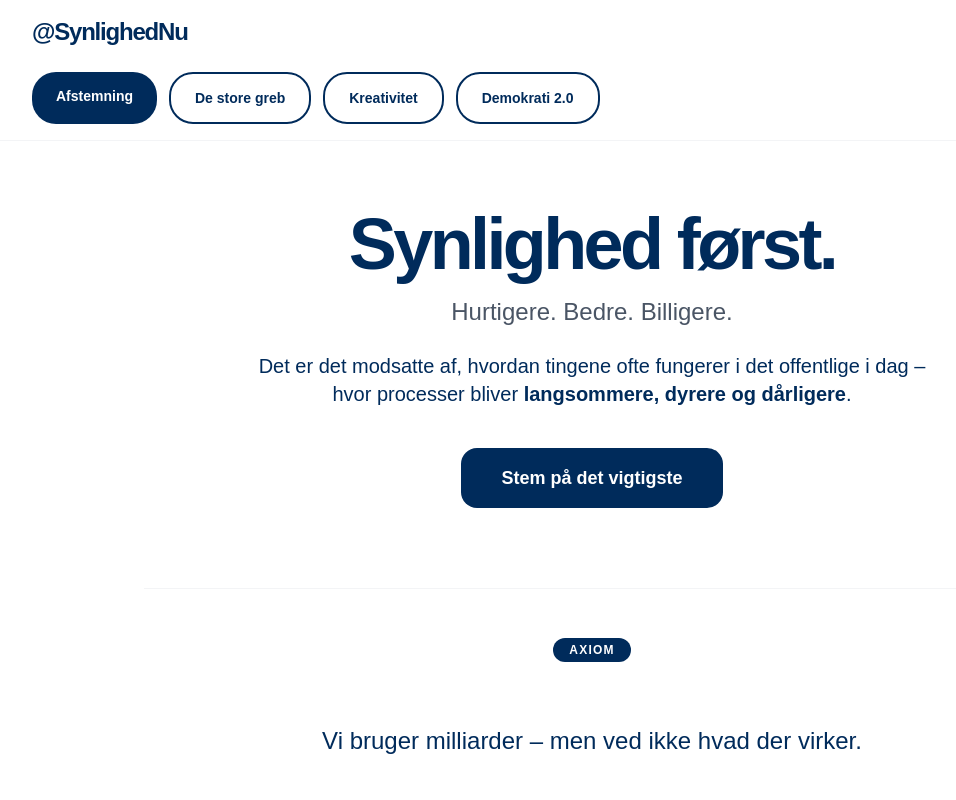
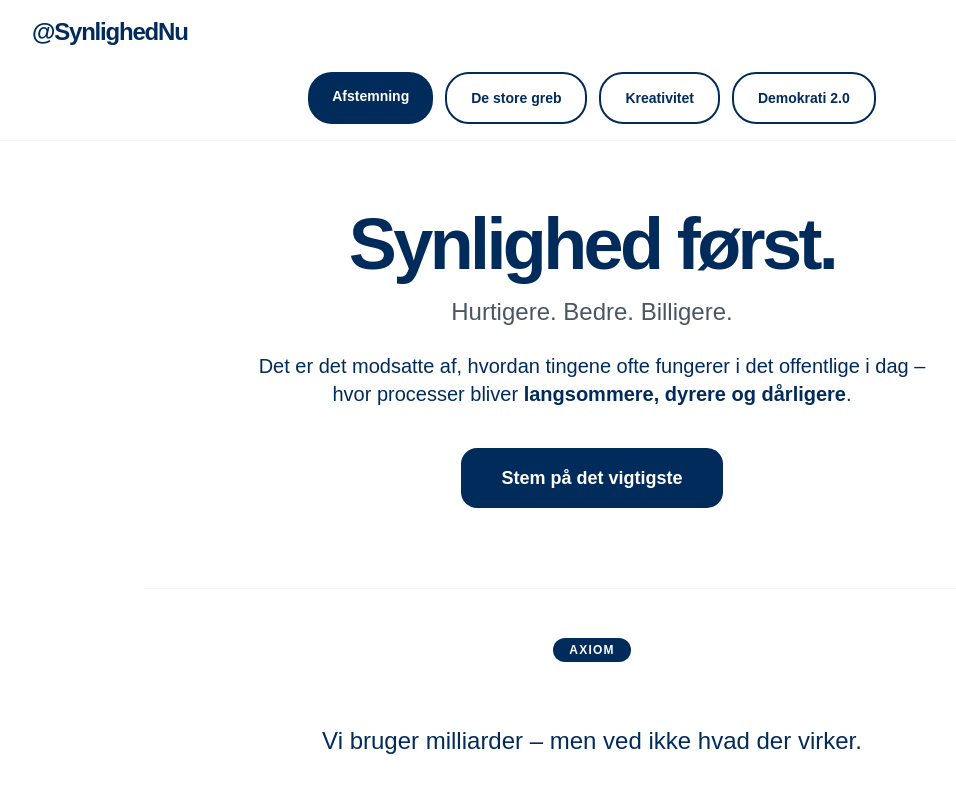
Before and after one commit to synlighed-nu/synlighed-nu-clean, a Next.js app: page / in a window 1280 px wide. Shown: the top 800 px of the page, without its empty margins (48-1004 px from the left). Built offline with nearby package versions, Linux system fonts and the light colour scheme.

Commit message:
Update _Nav.tsx

```diff
--- a/app/components/_Nav.tsx
+++ b/app/components/_Nav.tsx
@@ -10,11 +10,12 @@ export default function Nav({ simple = false }: { simple?: boolean }) {
     <nav className="fixed top-0 left-0 right-0 bg-white/95 backdrop-blur-md z-50 border-b border-gray-100 print:hidden">
       <div className="max-w-6xl mx-auto px-4 py-4">
 
-        <div className="flex justify-between items-center">
+        <div className="flex items-center justify-between">
           <Link href="/" className="text-2xl font-semibold tracking-tighter text-[#002B5B]">
             @SynlighedNu
           </Link>
 
+          {/* Hamburger – kun mobil */}
           <button
             onClick={() => setMenuOpen(!menuOpen)}
             className="md:hidden text-3xl text-[#002B5B] focus:outline-none"
@@ -23,13 +24,13 @@ export default function Nav({ simple = false }: { simple?: boolean }) {
           </button>
         </div>
 
-        {/* Desktop knapper – vises KUN hvis simple = false */}
+        {/* Desktop knapper – centreret */}
         {!simple && (
-          <div className="hidden md:flex gap-3 mt-6">
-            <a href="#afstemning" className="flex-1 md:flex-none px-6 py-3.5 bg-[#002B5B] hover:bg-[#001B3D] text-white text-sm font-semibold rounded-3xl transition-colors text-center">Afstemning</a>
-            <a href="#de-store-greb" className="flex-1 md:flex-none px-6 py-3.5 bg-white border-2 border-[#002B5B] hover:bg-[#002B5B] hover:text-white text-[#002B5B] text-sm font-semibold rounded-3xl transition-colors text-center">De store greb</a>
-            <a href="#kreativitet" className="flex-1 md:flex-none px-6 py-3.5 bg-white border-2 border-[#002B5B] hover:bg-[#002B5B] hover:text-white text-[#002B5B] text-sm font-semibold rounded-3xl transition-colors text-center">Kreativitet</a>
-            <a href="#demokrati-2-0" className="flex-1 md:flex-none px-6 py-3.5 bg-white border-2 border-[#002B5B] hover:bg-[#002B5B] hover:text-white text-[#002B5B] text-sm font-semibold rounded-3xl transition-colors text-center">Demokrati 2.0</a>
+          <div className="hidden md:flex justify-center gap-3 mt-6">
+            <a href="#afstemning" className="px-6 py-3.5 bg-[#002B5B] hover:bg-[#001B3D] text-white text-sm font-semibold rounded-3xl transition-colors">Afstemning</a>
+            <a href="#de-store-greb" className="px-6 py-3.5 bg-white border-2 border-[#002B5B] hover:bg-[#002B5B] hover:text-white text-[#002B5B] text-sm font-semibold rounded-3xl transition-colors">De store greb</a>
+            <a href="#kreativitet" className="px-6 py-3.5 bg-white border-2 border-[#002B5B] hover:bg-[#002B5B] hover:text-white text-[#002B5B] text-sm font-semibold rounded-3xl transition-colors">Kreativitet</a>
+            <a href="#demokrati-2-0" className="px-6 py-3.5 bg-white border-2 border-[#002B5B] hover:bg-[#002B5B] hover:text-white text-[#002B5B] text-sm font-semibold rounded-3xl transition-colors">Demokrati 2.0</a>
           </div>
         )}
 
```
